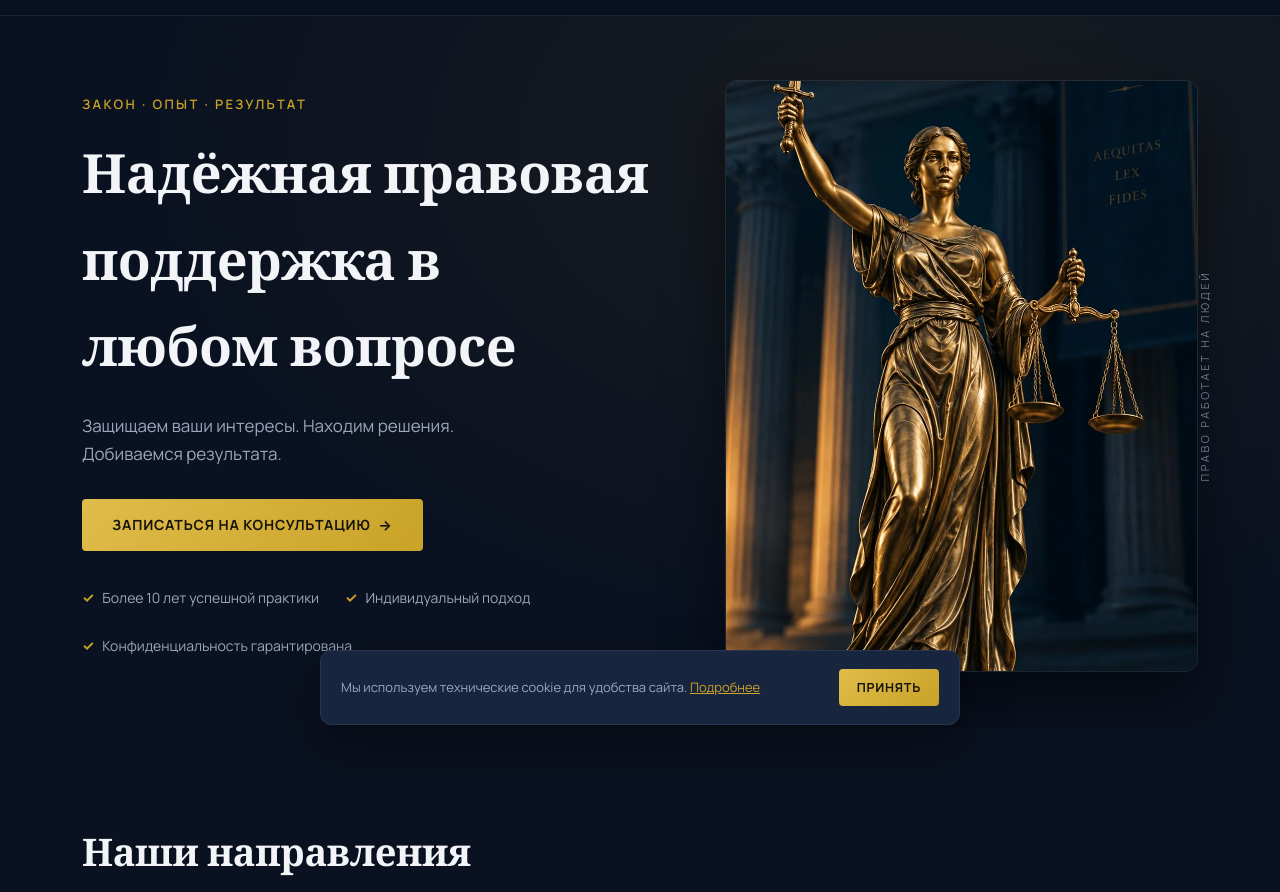
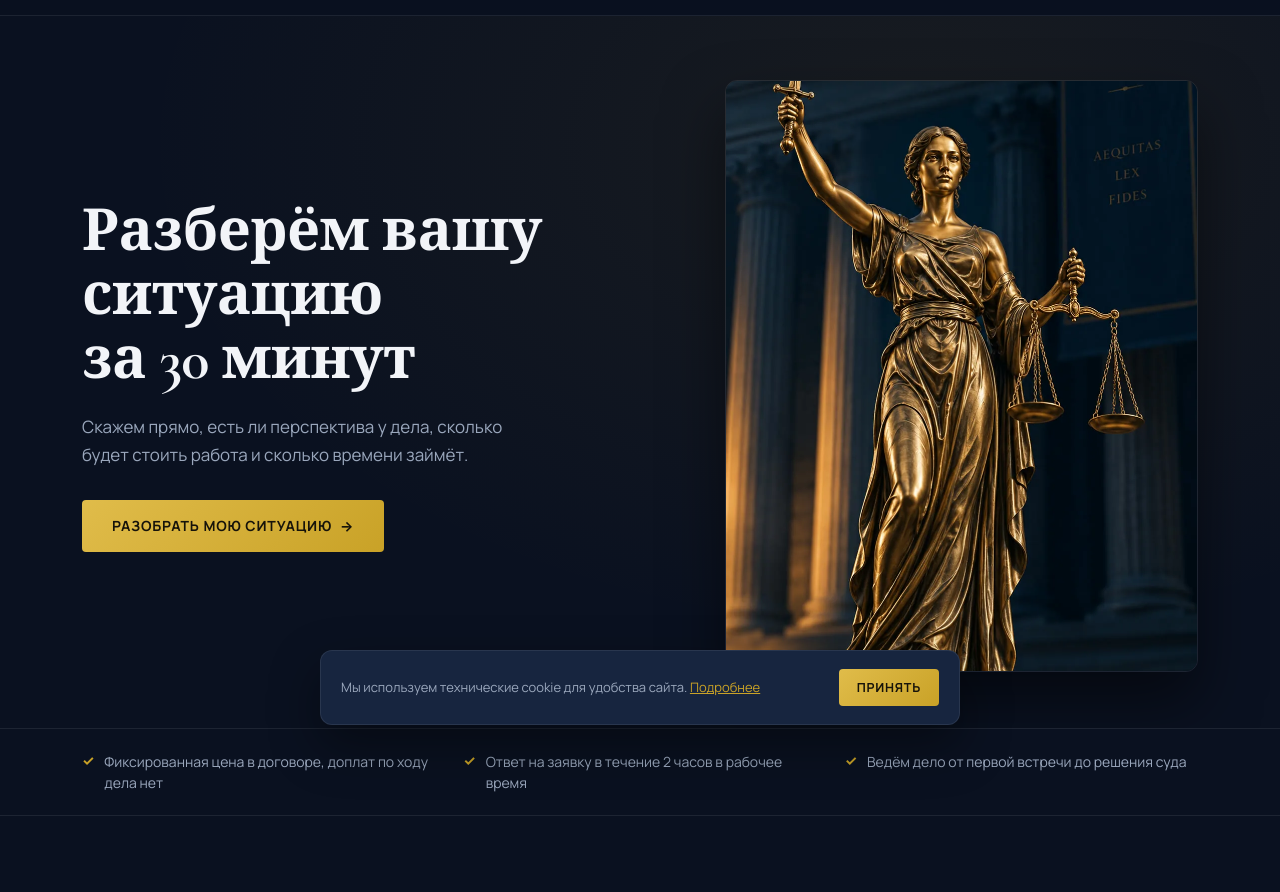
Before and after one commit to Allusa394/veritas-landing-proto, a plain HTML site: page index.html in a window 1280 px wide. Shown: the part 55-947 px from the top of the page. Drawn offline with nearby package versions, Linux system fonts and the light colour scheme.

Commit message:
[agent] fix: первый экран — конкретный оффер вместо деклараций
По методу из разбора: обещание с конкретикой и действие вместо общих слов.
«Надёжная правовая поддержка в любом вопросе» и «Защищаем ваши интересы»
заменены на «Разберём вашу ситуацию за 30 минут» и обещание сказать прямо
про перспективу, цену и срок. Кнопка называет действие клиента.

Убраны: надстрочник «Закон · Опыт · Результат», вертикальная надпись сбоку
(чек-лист считает её штампом) и строчки «Индивидуальный подход» из первого
экрана. Вместо них полоса под экраном с проверяемыми условиями: фиксированная
цена в договоре, ответ за 2 часа, ведение дела до решения суда.

Co-Authored-By: Claude Opus 5 <noreply@anthropic.com>

```diff
--- a/index.html
+++ b/index.html
@@ -246,21 +246,48 @@
     position: relative;
   }
 
-  .hero-copy h1 { font-size: clamp(34px, 4.6vw, 54px); margin: 18px 0 20px; }
+  .hero-copy h1 {
+    font-size: clamp(36px, 4.8vw, 58px);
+    line-height: 1.1;
+    letter-spacing: -0.01em;
+    text-wrap: balance;
+    margin: 0 0 22px;
+  }
 
   .hero-sub { color: var(--text-dim); font-size: 17px; max-width: 460px; margin-bottom: 32px; }
 
-  .hero-trust {
-    list-style: none;
-    display: flex;
-    flex-wrap: wrap;
-    gap: 26px;
-    margin-top: 36px;
-    padding: 0;
+  /* Полоса условий под первым экраном. В самом экране ей не место: он
+     для обещания и одного действия. И это условия, которые можно
+     проверить, а не «индивидуальный подход» прилагательными. */
+  .trust-strip {
+    border-top: 1px solid var(--border);
+    border-bottom: 1px solid var(--border);
+    padding: 22px 0;
   }
 
-  .hero-trust li { display: flex; align-items: center; gap: 8px; font-size: 14px; color: var(--text-dim); }
-  .hero-trust li::before { content: '✓'; color: var(--gold); font-weight: 700; }
+  .trust-strip ul {
+    list-style: none;
+    display: grid;
+    grid-template-columns: repeat(3, 1fr);
+    gap: 28px;
+    padding: 0;
+    margin: 0;
+  }
+
+  .trust-strip li {
+    display: flex;
+    align-items: flex-start;
+    gap: 10px;
+    font-size: 14px;
+    line-height: 1.5;
+    color: var(--text-dim);
+  }
+
+  .trust-strip li::before { content: '✓'; color: var(--gold); font-weight: 700; line-height: 1.4; }
+
+  @media (max-width: 880px) {
+    .trust-strip ul { grid-template-columns: 1fr; gap: 14px; }
+  }
 
   .hero-art { position: relative; }
 
@@ -274,21 +301,8 @@
     border: 1px solid var(--border);
   }
 
-  .hero-art-label {
-    position: absolute;
-    right: -16px;
-    top: 50%;
-    transform: translateY(-50%) rotate(180deg);
-    writing-mode: vertical-rl;
-    font-size: 11px;
-    letter-spacing: 0.24em;
-    text-transform: uppercase;
-    color: var(--text-faint);
-  }
-
   @media (max-width: 880px) {
     .hero-inner { grid-template-columns: 1fr; gap: 40px; }
-    .hero-art-label { display: none; }
   }
 
   /* ===== Практика ===== */
@@ -934,23 +948,26 @@
 <section class="hero" id="top">
   <div class="container hero-inner">
     <div class="hero-copy">
-      <span class="eyebrow">Закон · Опыт · Результат</span>
-      <h1>Надёжная правовая поддержка в любом вопросе</h1>
-      <p class="hero-sub">Защищаем ваши интересы. Находим решения. Добиваемся результата.</p>
-      <a href="#contact" class="btn btn-gold">Записаться на консультацию <span class="btn-arrow">→</span></a>
-      <ul class="hero-trust">
-        <li>Более 10 лет успешной практики</li>
-        <li>Индивидуальный подход</li>
-        <li>Конфиденциальность гарантирована</li>
-      </ul>
+      <h1>Разберём вашу ситуацию за 30 минут</h1>
+      <p class="hero-sub">Скажем прямо, есть ли перспектива у дела, сколько будет стоить работа и сколько времени займёт.</p>
+      <a href="#contact" class="btn btn-gold">Разобрать мою ситуацию <span class="btn-arrow">→</span></a>
     </div>
     <div class="hero-art">
       <picture>
         <source srcset="img/scales-of-justice.webp" type="image/webp">
         <img src="img/scales-of-justice.jpg" alt="Статуя богини правосудия Фемиды" width="940" height="1670" loading="eager">
       </picture>
-      <span class="hero-art-label">Право работает на людей</span>
     </div>
+  </div>
+</section>
+
+<section class="trust-strip">
+  <div class="container">
+    <ul>
+      <li>Фиксированная цена в договоре, доплат по ходу дела нет</li>
+      <li>Ответ на заявку в течение 2 часов в рабочее время</li>
+      <li>Ведём дело от первой встречи до решения суда</li>
+    </ul>
   </div>
 </section>
 
@@ -958,7 +975,7 @@
   <div class="container">
     <div class="section-head">
       <h2>Наши направления</h2>
-      <p>Комплексные юридические решения для частных лиц и бизнеса</p>
+      <p>С чем к нам приходят чаще всего</p>
     </div>
     <div class="practice-grid">
 
```
